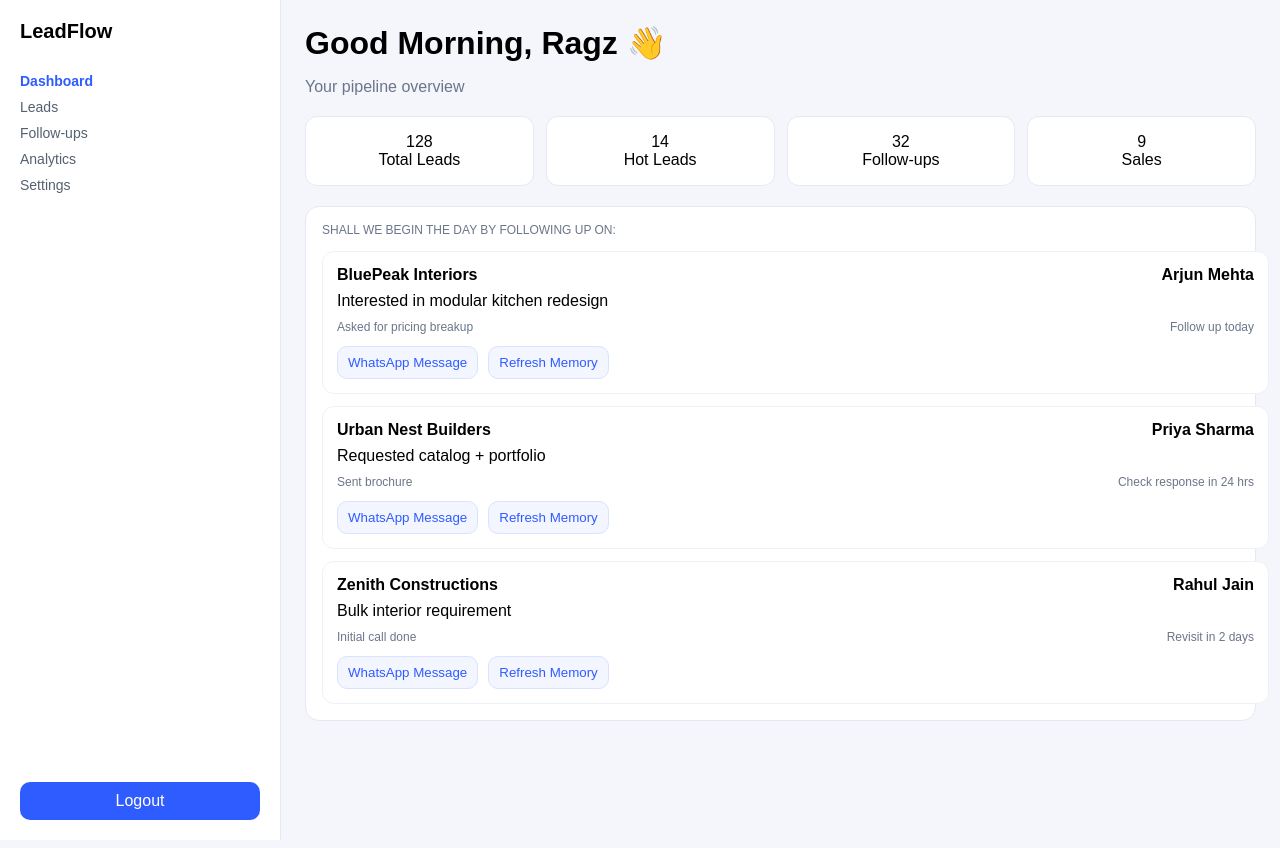
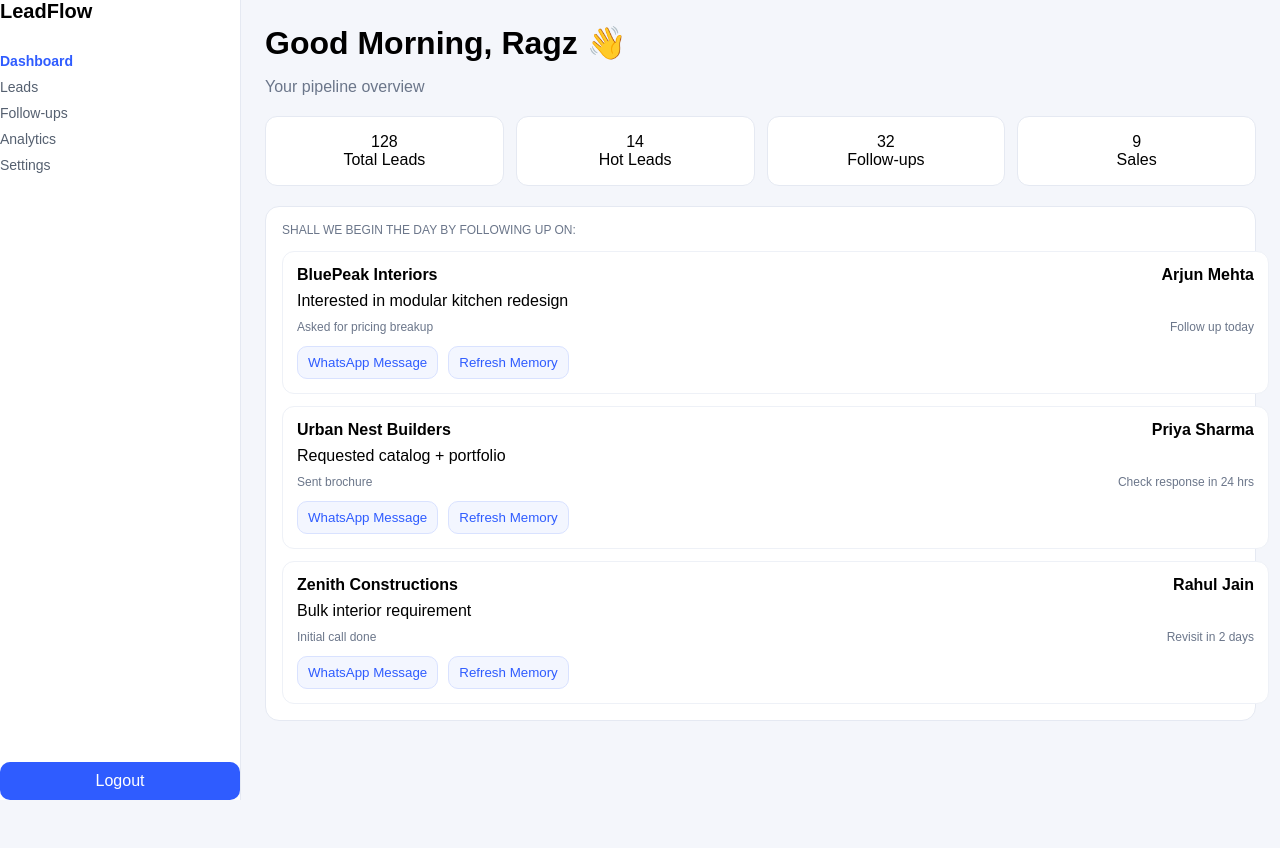
Before and after one commit to stirr3dz3phyr-ship-it/LeadFlow-WarMachine, a React (Vite) app: page / in a window 1280 px wide. After the commit the page ends 800 px from the top, so only its background shows below. Built offline with nearby package versions, Linux system fonts and the light colour scheme.

Commit message:
Update styles.css

```diff
--- a/src/styles.css
+++ b/src/styles.css
@@ -10,22 +10,19 @@ body {
 
 .app {
   display: flex;
-  min-height: 100vh;
+  height: 100vh;        /* FIXED VIEWPORT */
+  overflow: hidden;     /* STOP GLOBAL SCROLL */
 }
-
 /* SIDEBAR */
 .sidebar {
   width: 240px;
   background: #ffffff;
   border-right: 1px solid #e5e9f2;
-  padding: 20px;
 
   display: flex;
   flex-direction: column;
 
-  height: 100vh;
-  position: sticky;
-  top: 0;
+  height: 100vh;        /* LOCK SIDEBAR */
 }
 
 .logo {
@@ -64,8 +61,9 @@ body {
 .main {
   flex: 1;
   padding: 24px;
-  min-height: 100vh;
-  overflow: visible;
+
+  height: 100vh;        /* CRITICAL */
+  overflow-y: auto;     /* ONLY THIS AREA SCROLLS */
 }
 /* HEADER */
 .header h1 {
```
